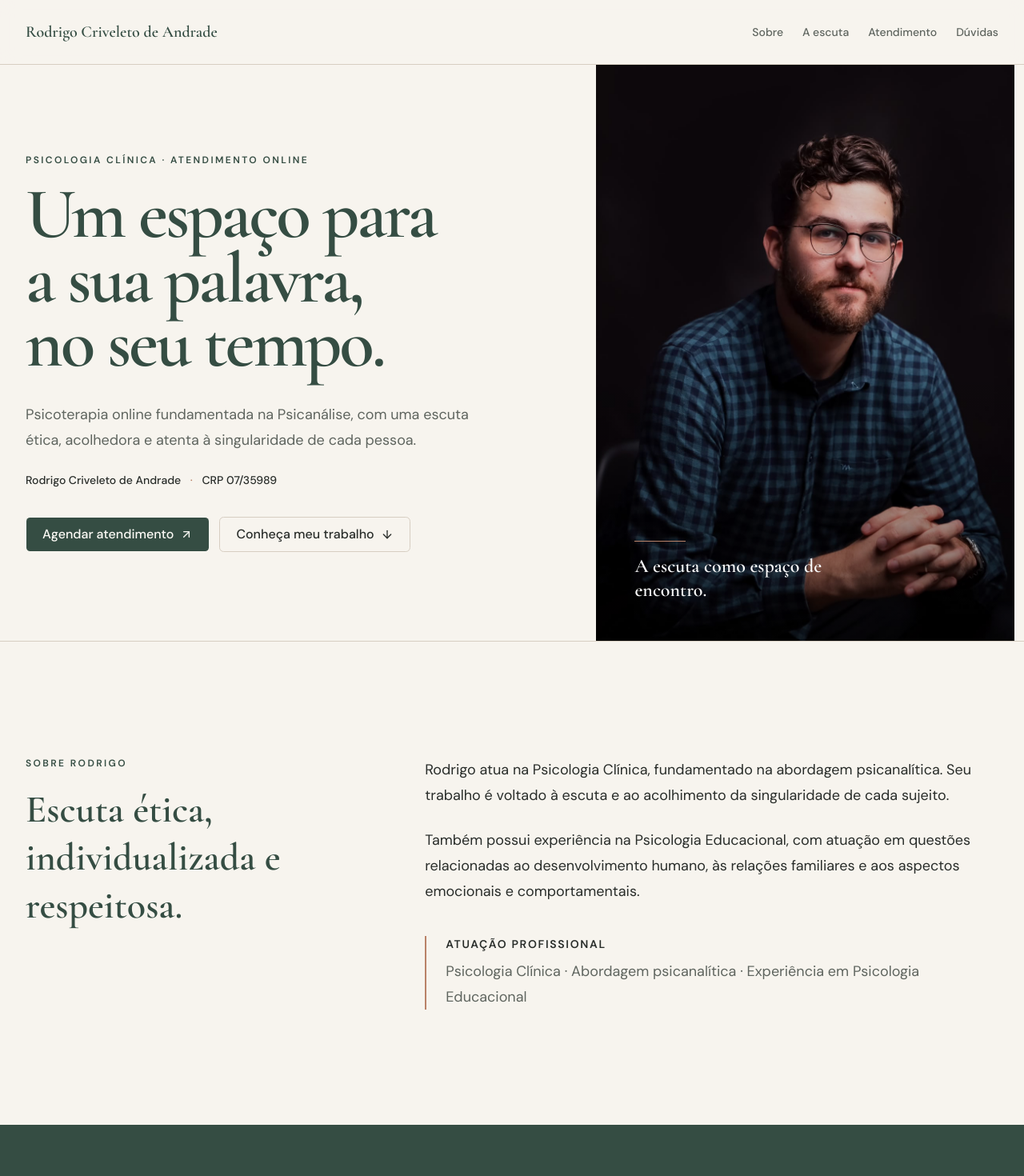
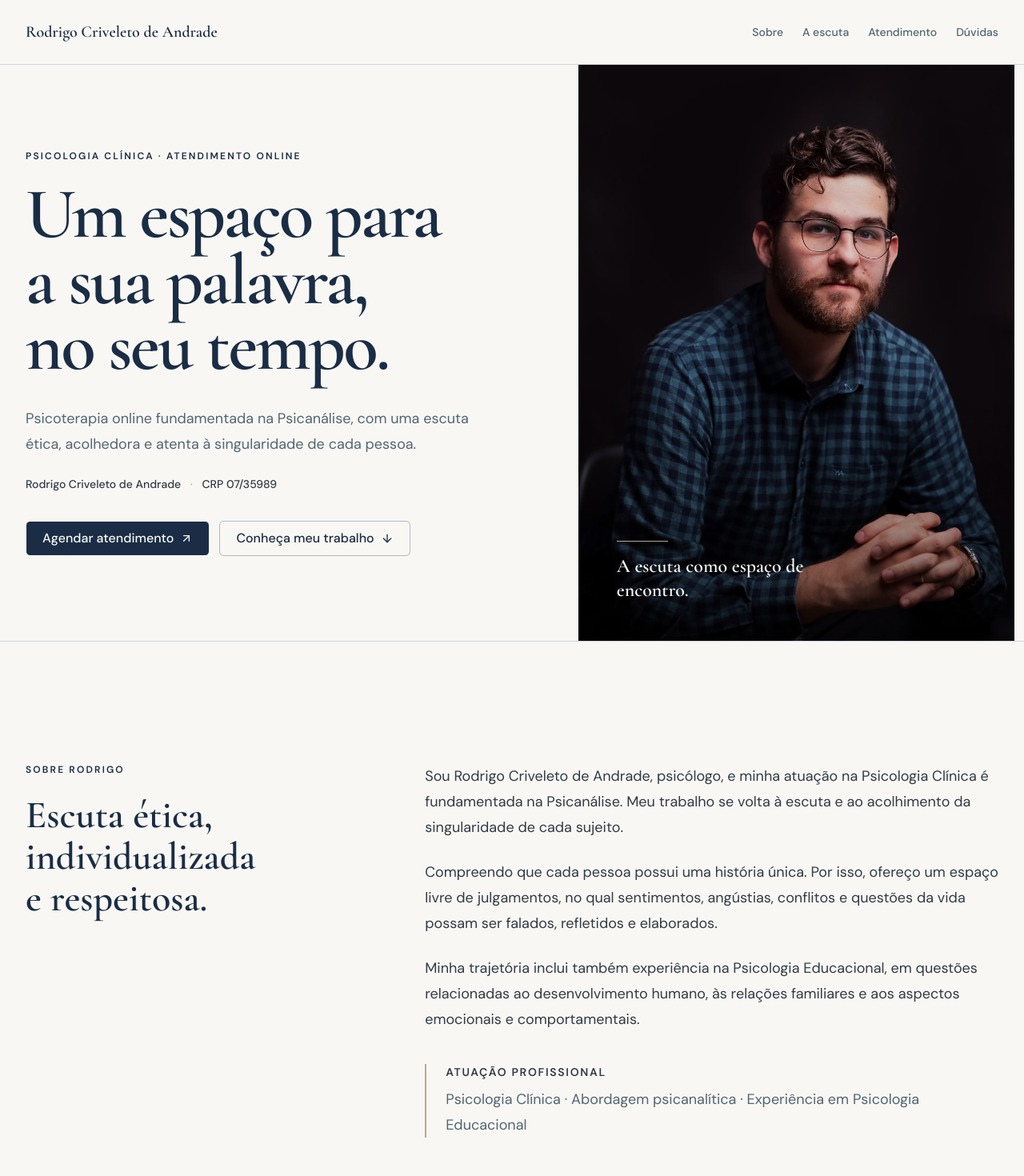
Before and after one commit to LuizDonin/rodrigo-andrade-psicologia, a Next.js app: page / in a window 1280 px wide. Shown: the top 1470 px of the page at 80% size. Built offline with nearby package versions, Linux system fonts and the light colour scheme; no server answers.

Commit message:
feat: refina identidade visual e conteúdo editorial

```diff
--- a/next.config.ts
+++ b/next.config.ts
@@ -11,8 +11,6 @@ const nextConfig: NextConfig = {
   images: {
     unoptimized: true,
   },
-  cacheComponents: !isGitHubActions,
-  partialPrefetching: !isGitHubActions,
   turbopack: {
     rules: {
       "*.css": {
--- a/src/app/(site)/page.tsx
+++ b/src/app/(site)/page.tsx
@@ -23,7 +23,7 @@ export const metadata: Metadata = {
 
 function SectionLabel({ children }: { children: React.ReactNode }) {
   return (
-    <p className="text-primary mb-5 text-xs font-semibold tracking-[0.2em] uppercase">
+    <p className="text-primary mb-6 text-xs font-semibold tracking-[0.18em] uppercase">
       {children}
     </p>
   );
@@ -33,13 +33,13 @@ export default function HomePage() {
   return (
     <>
       <section className="relative overflow-hidden border-b">
-        <Container className="grid min-h-[calc(100svh-5rem)] items-stretch gap-12 py-16 lg:grid-cols-[1.08fr_0.92fr] lg:gap-20 lg:py-0">
-          <div className="flex flex-col justify-center py-6 lg:py-24">
+        <Container className="grid min-h-[calc(100svh-5rem)] items-stretch gap-10 py-12 sm:py-16 lg:grid-cols-[1.04fr_0.96fr] lg:gap-20 lg:py-0">
+          <div className="flex flex-col justify-center py-4 lg:py-24">
             <SectionLabel>{rodrigoContent.hero.eyebrow}</SectionLabel>
-            <h1 className="font-heading text-primary max-w-4xl text-[clamp(3.5rem,7vw,6.8rem)] leading-[0.9] font-semibold tracking-[-0.035em] text-balance">
+            <h1 className="font-heading text-primary max-w-4xl text-[clamp(3.25rem,7vw,6.6rem)] leading-[0.92] font-semibold tracking-[-0.03em] text-balance">
               {rodrigoContent.hero.title}
             </h1>
-            <p className="text-muted-foreground mt-8 max-w-xl text-lg leading-8">
+            <p className="text-muted-foreground mt-7 max-w-xl text-lg leading-8 sm:mt-8">
               {rodrigoContent.hero.description}
             </p>
             <p className="mt-6 text-sm font-medium">
@@ -60,14 +60,14 @@ export default function HomePage() {
             </div>
           </div>
 
-          <figure className="relative min-h-[34rem] overflow-hidden lg:-right-[max(1.25rem,calc((100vw-80rem)/2))] lg:min-h-full">
+          <figure className="relative min-h-[31rem] overflow-hidden sm:min-h-[38rem] lg:-right-[max(1.25rem,calc((100vw-80rem)/2))] lg:min-h-full">
             <Image
               src={`${siteConfig.basePath}/images/rodrigo-criveleto.jpeg`}
               alt="Retrato profissional do psicólogo Rodrigo Criveleto de Andrade"
               fill
-              priority
+              preload
               sizes="(max-width: 1023px) 100vw, 46vw"
-              className="object-cover object-[50%_42%]"
+              className="object-cover object-[50%_38%] sm:object-[50%_40%] lg:object-[50%_44%]"
             />
             <div className="pointer-events-none absolute inset-0 bg-gradient-to-t from-black/35 via-transparent to-transparent" />
             <figcaption className="text-on-image absolute right-8 bottom-8 left-8 sm:right-12 sm:bottom-12 sm:left-12">
@@ -84,9 +84,9 @@ export default function HomePage() {
         <Container className="grid gap-12 lg:grid-cols-[0.72fr_1.28fr] lg:gap-24">
           <div>
             <SectionLabel>Sobre Rodrigo</SectionLabel>
-            <p className="font-heading text-primary text-4xl leading-tight font-semibold sm:text-5xl">
+            <h2 className="font-heading text-primary text-4xl leading-[1.08] font-semibold text-balance sm:text-5xl">
               Escuta ética, individualizada e respeitosa.
-            </p>
+            </h2>
           </div>
           <div className="space-y-6 text-lg leading-8">
             {rodrigoContent.about.map((paragraph) => (
@@ -124,10 +124,10 @@ export default function HomePage() {
                 className="text-accent size-8 shrink-0"
                 aria-hidden="true"
               />
-              <p className="text-lg leading-8 opacity-85">
-                Um espaço seguro e livre de julgamentos, no qual seja possível
-                falar sobre sentimentos, angústias, conflitos e questões que
-                atravessam a vida.
+              <p className="text-lg leading-8 opacity-90">
+                Ofereço um espaço livre de julgamentos, no qual seja possível
+                falar sobre sentimentos, angústias, conflitos e questões da
+                vida.
               </p>
             </div>
           </div>
@@ -143,7 +143,7 @@ export default function HomePage() {
                 <h3 className="font-heading mt-10 text-3xl font-semibold">
                   {item.title}
                 </h3>
-                <p className="mt-4 leading-7 opacity-75">{item.text}</p>
+                <p className="mt-4 leading-7 opacity-80">{item.text}</p>
               </li>
             ))}
           </ol>
@@ -172,13 +172,13 @@ export default function HomePage() {
           </div>
           <div>
             <SectionLabel>Atendimento</SectionLabel>
-            <h2 className="font-heading text-primary text-5xl leading-none font-semibold sm:text-6xl">
+            <h2 className="font-heading text-primary text-5xl leading-[1.02] font-semibold text-balance sm:text-6xl">
               Presença e escuta, mesmo à distância.
             </h2>
             <p className="text-muted-foreground mt-7 text-lg leading-8">
-              Os atendimentos são realizados exclusivamente online, oferecendo
-              um espaço de escuta individualizada e respeitosa ao tempo de cada
-              pessoa.
+              Atualmente, realizo atendimentos exclusivamente online. Nesse
+              formato, ofereço um espaço de escuta individualizada e respeitosa
+              ao tempo de cada pessoa.
             </p>
             <div className="mt-9 flex items-center gap-4 border-t pt-6">
               <MapPin className="text-accent size-5" aria-hidden="true" />
@@ -196,14 +196,14 @@ export default function HomePage() {
       <section id="duvidas" className="bg-muted py-section-lg scroll-mt-20">
         <Container size="lg">
           <SectionLabel>Perguntas frequentes</SectionLabel>
-          <h2 className="font-heading text-primary max-w-2xl text-5xl leading-none font-semibold sm:text-6xl">
+          <h2 className="font-heading text-primary max-w-2xl text-5xl leading-[1.02] font-semibold text-balance sm:text-6xl">
             Antes de começar, é natural ter dúvidas.
           </h2>
           <div className="mt-14 border-t">
             {rodrigoContent.faqs.map((faq, index) => (
               <details key={faq.question} className="group border-b py-1">
                 <summary className="focus-visible:ring-ring flex cursor-pointer list-none items-center gap-6 py-6 outline-none focus-visible:ring-2 focus-visible:ring-offset-2 [&::-webkit-details-marker]:hidden">
-                  <span className="text-accent text-sm font-semibold">
+                  <span className="text-primary/65 text-sm font-semibold">
                     0{index + 1}
                   </span>
                   <span className="font-heading text-primary flex-1 text-2xl font-semibold sm:text-3xl">
@@ -216,7 +216,7 @@ export default function HomePage() {
                     +
                   </span>
                 </summary>
-                <p className="text-muted-foreground max-w-2xl pb-7 pl-12 leading-7">
+                <p className="text-muted-foreground max-w-2xl pb-7 pl-0 leading-7 sm:pl-12">
                   {faq.answer}
                 </p>
               </details>
@@ -228,7 +228,7 @@ export default function HomePage() {
       <section id="contato" className="py-section-lg scroll-mt-20">
         <Container size="lg" className="text-center">
           <SectionLabel>Primeiro contato</SectionLabel>
-          <h2 className="font-heading text-primary mx-auto max-w-3xl text-5xl leading-[0.98] font-semibold text-balance sm:text-7xl">
+          <h2 className="font-heading text-primary mx-auto max-w-3xl text-5xl leading-[1] font-semibold text-balance sm:text-7xl">
             Quando fizer sentido, há um espaço para começar.
           </h2>
           <p className="text-muted-foreground mx-auto mt-7 max-w-xl text-lg leading-8">
--- a/src/components/layout/header.tsx
+++ b/src/components/layout/header.tsx
@@ -5,12 +5,12 @@ import { siteConfig } from "@/config/site";
 
 export function Header() {
   return (
-    <header className="bg-background/92 sticky top-0 z-40 border-b backdrop-blur-md">
+    <header className="bg-background/94 sticky top-0 z-40 border-b backdrop-blur-md">
       <Container className="flex min-h-20 items-center justify-between gap-6">
         <Link
           href="/"
           variant="unstyled"
-          className="font-heading text-primary max-w-52 text-lg leading-none font-semibold sm:max-w-none sm:text-xl"
+          className="font-heading text-primary max-w-52 text-lg leading-[1.05] font-semibold sm:max-w-none sm:text-xl"
         >
           {siteConfig.name}
         </Link>
--- a/src/components/ui/button.tsx
+++ b/src/components/ui/button.tsx
@@ -12,7 +12,7 @@ const buttonVariants = cva(
         default:
           "bg-primary text-primary-foreground hover:bg-primary-hover active:bg-primary-active",
         outline:
-          "border-border bg-background text-foreground hover:bg-accent-hover hover:text-accent-foreground",
+          "border-primary/30 bg-background text-primary hover:border-primary hover:bg-secondary hover:text-primary active:bg-secondary-hover",
         secondary:
           "bg-secondary text-secondary-foreground hover:bg-secondary-hover",
         ghost:
--- a/src/content/rodrigo.ts
+++ b/src/content/rodrigo.ts
@@ -6,8 +6,9 @@ export const rodrigoContent = {
       "Psicoterapia online fundamentada na Psicanálise, com uma escuta ética, acolhedora e atenta à singularidade de cada pessoa.",
   },
   about: [
-    "Rodrigo atua na Psicologia Clínica, fundamentado na abordagem psicanalítica. Seu trabalho é voltado à escuta e ao acolhimento da singularidade de cada sujeito.",
-    "Também possui experiência na Psicologia Educacional, com atuação em questões relacionadas ao desenvolvimento humano, às relações familiares e aos aspectos emocionais e comportamentais.",
+    "Sou Rodrigo Criveleto de Andrade, psicólogo, e minha atuação na Psicologia Clínica é fundamentada na Psicanálise. Meu trabalho se volta à escuta e ao acolhimento da singularidade de cada sujeito.",
+    "Compreendo que cada pessoa possui uma história única. Por isso, ofereço um espaço livre de julgamentos, no qual sentimentos, angústias, conflitos e questões da vida possam ser falados, refletidos e elaborados.",
+    "Minha trajetória inclui também experiência na Psicologia Educacional, em questões relacionadas ao desenvolvimento humano, às relações familiares e aos aspectos emocionais e comportamentais.",
   ],
   listening: [
     {
@@ -30,12 +31,12 @@ export const rodrigoContent = {
     {
       question: "Como funciona a psicoterapia online?",
       answer:
-        "O atendimento acontece à distância, em um espaço reservado para a fala e a escuta. Plataforma, frequência, duração e demais combinações serão alinhadas diretamente com o profissional.",
+        "Realizo os atendimentos exclusivamente online, em um espaço reservado para a fala e a escuta. Plataforma, frequência, duração e demais combinações são alinhadas diretamente comigo.",
     },
     {
       question: "Como é o primeiro contato?",
       answer:
-        "O primeiro contato serve para manifestar seu interesse e receber as orientações iniciais. Os detalhes administrativos serão confirmados pelo profissional.",
+        "No primeiro contato, você pode manifestar seu interesse e receber as orientações iniciais. Nesse momento, compartilho também os detalhes administrativos do atendimento.",
     },
     {
       question: "Preciso saber exatamente o que quero falar?",
@@ -45,7 +46,7 @@ export const rodrigoContent = {
     {
       question: "Como posso agendar um atendimento?",
       answer:
-        "Você pode iniciar uma conversa pelo WhatsApp. No primeiro contato, Rodrigo compartilhará as orientações iniciais e os detalhes administrativos do atendimento.",
+        "Você pode iniciar uma conversa comigo pelo WhatsApp. No primeiro contato, compartilho as orientações iniciais e os detalhes administrativos do atendimento.",
     },
   ],
 } as const;
--- a/src/styles/themes.css
+++ b/src/styles/themes.css
@@ -10,14 +10,14 @@
   --brand-font-mono: "SFMono-Regular", Consolas, "Liberation Mono", monospace;
   --brand-radius: 0.35rem;
 
-  --brand-primary: #354d43;
-  --brand-primary-hover: #293e35;
-  --brand-primary-active: #21342c;
-  --brand-focus: #9a634d;
+  --brand-primary: #1a2d45;
+  --brand-primary-hover: #243d5a;
+  --brand-primary-active: #112237;
+  --brand-focus: #526f86;
 
-  --background: #f7f4ee;
-  --foreground: #292d2a;
-  --surface: #fffdf8;
+  --background: #f8f7f4;
+  --foreground: #313b45;
+  --surface: #ffffff;
   --surface-foreground: var(--foreground);
   --card: var(--surface);
   --card-foreground: var(--surface-foreground);
@@ -26,20 +26,20 @@
   --primary: var(--brand-primary);
   --primary-hover: var(--brand-primary-hover);
   --primary-active: var(--brand-primary-active);
-  --primary-foreground: #fdfbf6;
-  --secondary: #e6ddd0;
-  --secondary-hover: #d8cbbc;
-  --secondary-foreground: #292d2a;
-  --muted: #eee8df;
-  --muted-foreground: #5f655f;
-  --accent: #b98268;
-  --accent-hover: #a36c54;
-  --accent-foreground: #211713;
+  --primary-foreground: #f8f7f4;
+  --secondary: #ebf3f8;
+  --secondary-hover: #dde5e9;
+  --secondary-foreground: #1a2d45;
+  --muted: #dde5e9;
+  --muted-foreground: #526672;
+  --accent: #b8a99b;
+  --accent-hover: #a69789;
+  --accent-foreground: #1a2d45;
   --destructive: oklch(0.52 0.21 27);
   --destructive-hover: oklch(0.46 0.2 27);
   --destructive-foreground: oklch(0.985 0 0);
-  --border: #d7cec2;
-  --input: #c9bfb2;
+  --border: #cbd6dc;
+  --input: #9aabb4;
   --ring: var(--brand-focus);
   --link: var(--brand-primary);
   --link-hover: var(--brand-primary-hover);
@@ -54,14 +54,14 @@
 .dark {
   color-scheme: dark;
 
-  --brand-primary: oklch(0.72 0.14 258);
-  --brand-primary-hover: oklch(0.78 0.12 258);
-  --brand-primary-active: oklch(0.82 0.1 258);
-  --brand-focus: oklch(0.68 0.14 258);
+  --brand-primary: #ebf3f8;
+  --brand-primary-hover: #ffffff;
+  --brand-primary-active: #dde5e9;
+  --brand-focus: #b8cbd6;
 
-  --background: oklch(0.16 0.018 255);
-  --foreground: oklch(0.97 0.006 255);
-  --surface: oklch(0.2 0.02 255);
+  --background: #101e2f;
+  --foreground: #f8f7f4;
+  --surface: #1a2d45;
   --surface-foreground: var(--foreground);
   --card: var(--surface);
   --card-foreground: var(--surface-foreground);
@@ -70,20 +70,20 @@
   --primary: var(--brand-primary);
   --primary-hover: var(--brand-primary-hover);
   --primary-active: var(--brand-primary-active);
-  --primary-foreground: oklch(0.16 0.018 255);
-  --secondary: oklch(0.27 0.03 255);
-  --secondary-hover: oklch(0.32 0.04 255);
+  --primary-foreground: #1a2d45;
+  --secondary: #263d55;
+  --secondary-hover: #324b64;
   --secondary-foreground: var(--foreground);
-  --muted: oklch(0.25 0.02 255);
-  --muted-foreground: oklch(0.74 0.025 255);
-  --accent: oklch(0.28 0.04 255);
-  --accent-hover: oklch(0.34 0.05 255);
+  --muted: #24384d;
+  --muted-foreground: #c1ced5;
+  --accent: #b8a99b;
+  --accent-hover: #c8baad;
   --accent-foreground: var(--foreground);
   --destructive: oklch(0.7 0.19 22);
   --destructive-hover: oklch(0.76 0.16 22);
   --destructive-foreground: oklch(0.16 0.018 255);
-  --border: oklch(1 0 0 / 12%);
-  --input: oklch(1 0 0 / 16%);
+  --border: rgb(235 243 248 / 18%);
+  --input: rgb(235 243 248 / 28%);
   --ring: var(--brand-focus);
   --link: var(--brand-primary);
   --link-hover: var(--brand-primary-hover);
--- a/src/styles/tokens.css
+++ b/src/styles/tokens.css
@@ -1,20 +1,20 @@
 :root {
   /* Fluid type scale: minimum mobile size → maximum wide-screen size. */
-  --type-display-size: clamp(2.75rem, 2.1rem + 3.25vw, 5rem);
-  --type-display-line: 1.02;
+  --type-display-size: clamp(3rem, 2.25rem + 3.75vw, 5.5rem);
+  --type-display-line: 0.98;
   --type-h1-size: clamp(2.25rem, 1.85rem + 2vw, 3.75rem);
   --type-h1-line: 1.08;
   --type-h2-size: clamp(1.875rem, 1.6rem + 1.35vw, 3rem);
-  --type-h2-line: 1.12;
+  --type-h2-line: 1.08;
   --type-h3-size: clamp(1.5rem, 1.35rem + 0.75vw, 2rem);
   --type-h3-line: 1.2;
   --type-lead-size: clamp(1.125rem, 1.05rem + 0.35vw, 1.25rem);
   --type-lead-line: 1.65;
 
   /* Layout rhythm and readable measures. */
-  --space-section-sm: clamp(3rem, 2.25rem + 3.75vw, 5rem);
-  --space-section-md: clamp(4rem, 3rem + 5vw, 7rem);
-  --space-section-lg: clamp(5rem, 3.5rem + 7.5vw, 9rem);
+  --space-section-sm: clamp(3.5rem, 2.75rem + 3.75vw, 5.5rem);
+  --space-section-md: clamp(4.5rem, 3.4rem + 5.5vw, 7.5rem);
+  --space-section-lg: clamp(5.5rem, 4rem + 7.5vw, 9.5rem);
   --gutter: clamp(1.25rem, 0.95rem + 1.5vw, 2rem);
   --layout-container-sm: 40rem;
   --layout-container-md: 48rem;
```
Also changed, not shown: src/app/opengraph-image.tsx (+4 -4 lines), src/app/icon.svg.
